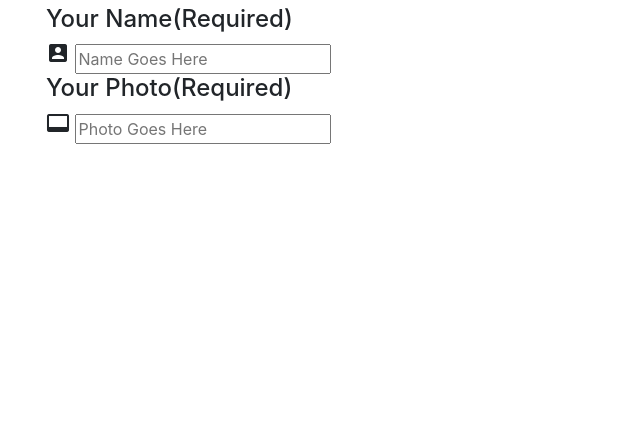
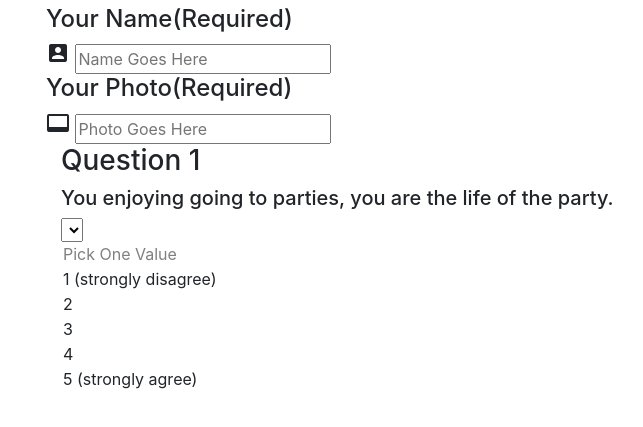
Before and after one commit to EricC44/Friend-Finder, a plain HTML site: page app/public/survey.html in a window 1280 px wide. Shown: the part 93-520 px from the top of the page, without its empty margins (54-697 px from the left). Drawn offline with nearby package versions, Linux system fonts and the light colour scheme; a web font is replaced by a local one.

Commit message:
Have the question completed to make future questions easier

```diff
--- a/app/public/survey.html
+++ b/app/public/survey.html
@@ -33,6 +33,7 @@
               <h3>Starting Info</h3>
 
               <div class="input-field col s6">
+                <!-- Input fields for data -->
                 <h4>Your Name(Required)</h4>
                 <i class="material-icons prefix">account_box</i>
                 <input type="text" class="validate" placeholder="Name Goes Here" id="userName">
@@ -40,6 +41,24 @@
                 <h4>Your Photo(Required)</h4>
                 <i class="material-icons prefix">video_label</i>
                 <input type="text" class="validate" placeholder="Photo Goes Here" id="userPhoto">
+
+                <!-- Survey Questions -->
+
+                <div class="input-field col s12">
+                  <h3>Question 1</h3>
+                  <h5>You enjoying going to parties, you are the life of the party.</h5>
+                  <select id="Q1"></select>
+                  <option value="" disabled selected>Pick One Value</option>
+                  <option value="1">1 (strongly disagree)</option>
+                  <option value="2">2</option>
+                  <option value="3">3</option>
+                  <option value="4">4</option>
+                  <option value="5">5 (strongly agree)</option>
+                </div>
+
+
+
+
 
               </div>
             </div>
```
